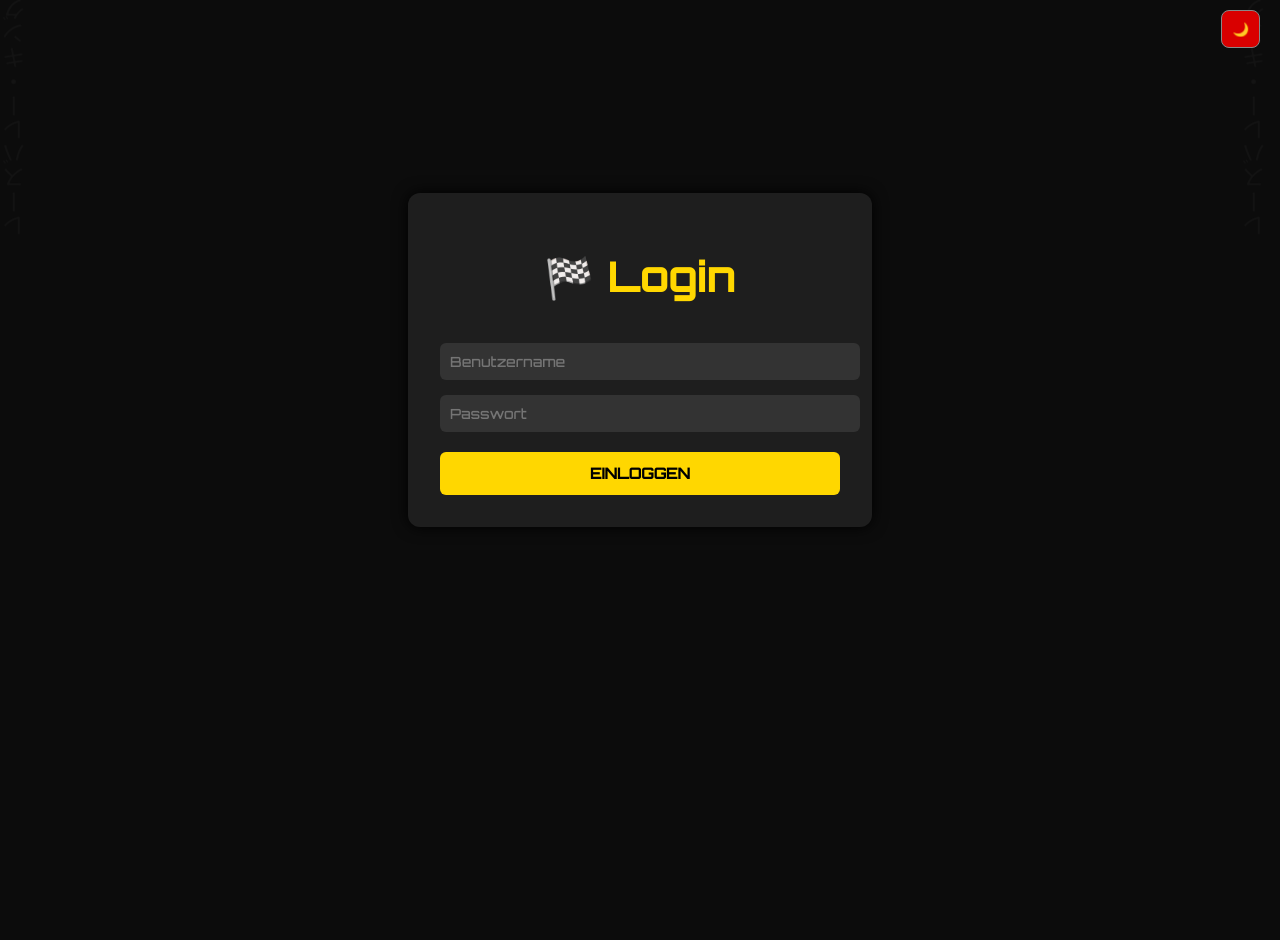
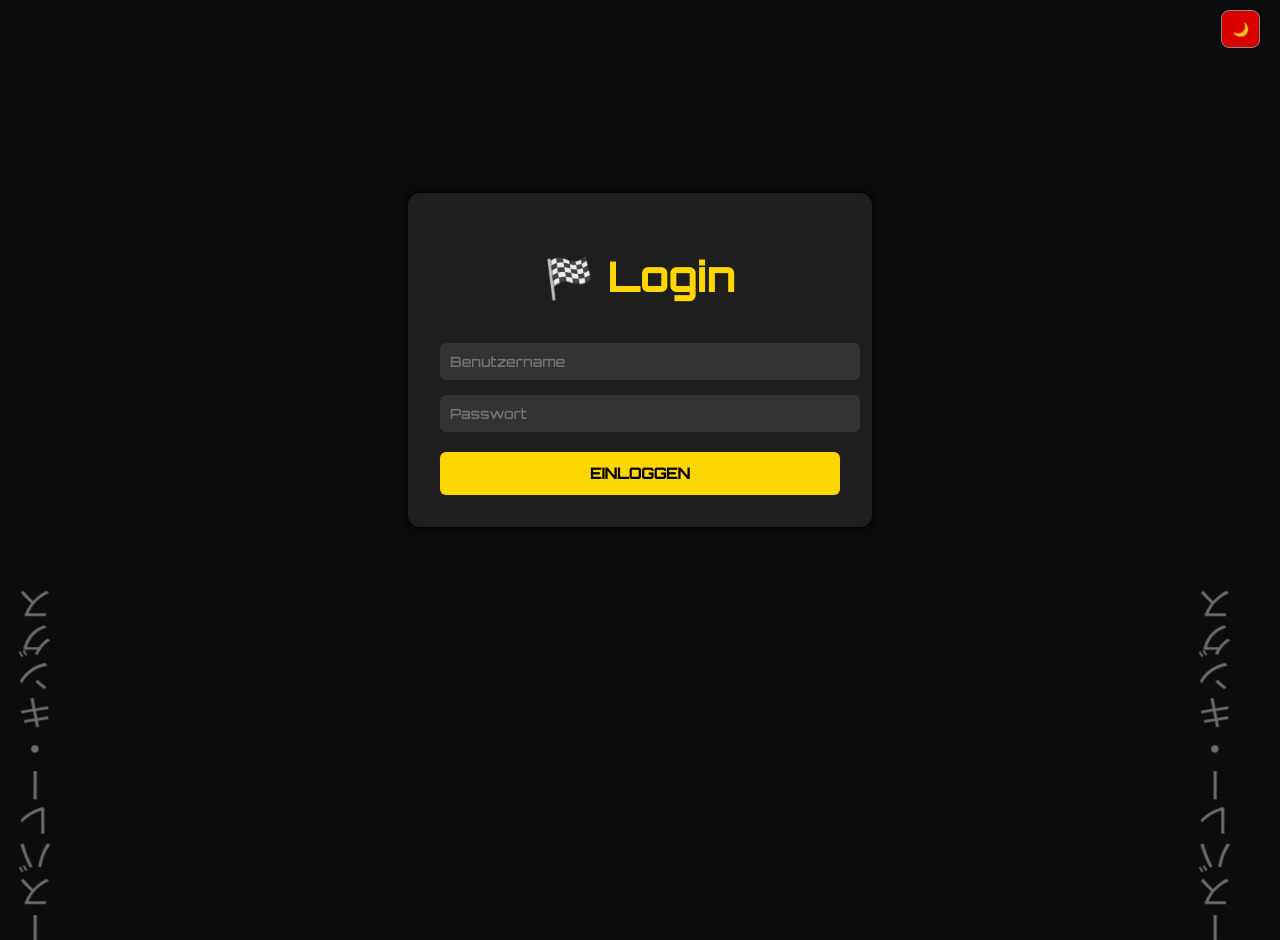
Before and after one commit to Tafi03/racevalleykings, a Flask app: page /login in a window 1280 px wide. Run offline with Flask 3, Linux system fonts and the light colour scheme.

Commit message:
login update

```diff
--- a/static/style.css
+++ b/static/style.css
@@ -102,38 +102,41 @@ button:hover {
     font-weight: bold;
 }
 
-/* --- Vertikaler Lauftext ------------------------------------------------ */
-.scroll-text{
+/* --- Vertikaler Lauftext (Japanisch scrollend) ------------------------- */
+.scroll-text {
     position: fixed;
-    top: 0;
-    bottom: 0;
-    width: 40px;                /* Breite der Spalte */
+    width: 80px;
+    height: 100vh;
     overflow: hidden;
-    pointer-events: none;       /* klickt nicht mit */
-    z-index: -1;                /* hinter Inhalt */
-    opacity: 0.15;              /* dezent */
-}
-.scroll-text.left  { left: 0;  }
-.scroll-text.right { right: 0; }
-
-.scroll-text span{
-    display: inline-block;
-    writing-mode: vertical-rl;  /* Zeichen von oben nach unten */
-    transform: rotate(180deg);  /* japanisch vertikal korrekt ausrichten */
-    font-family: 'Noto Sans JP', sans-serif;
-    font-size: 24px;
-    line-height: 1.2;
-    white-space: nowrap;
-    animation: scrollY 12s linear infinite;
+    z-index: -1;
+    pointer-events: none;
+    opacity: 0.4;
+    padding: 0 10px;
 }
 
-@keyframes scrollY{
-    0%   { transform: translateY(100%) rotate(180deg); }
+.scroll-text.left  { left: 0; top: 0; }
+.scroll-text.right { right: 0; top: 0; }
+
+.scroll-text span {
+    display: inline-block;
+    writing-mode: vertical-rl;
+    transform: rotate(180deg);
+    font-family: 'Noto Sans JP', sans-serif;
+    font-size: 36px;
+    color: white;
+    white-space: nowrap;
+    line-height: 1.4;
+    animation: scrollY 25s linear infinite;
+}
+
+@keyframes scrollY {
+    0%   { transform: translateY(100vh) rotate(180deg); }
     100% { transform: translateY(-100%) rotate(180deg); }
 }
 
-/* optional dunkler Modus intensiver machen */
-body.dark .scroll-text span{ opacity: 0.25; }
+body.dark .scroll-text span {
+    color: white;
+}
 
 /* ── Navbar ──────────────────────────────────────── */
 .topnav {
```
